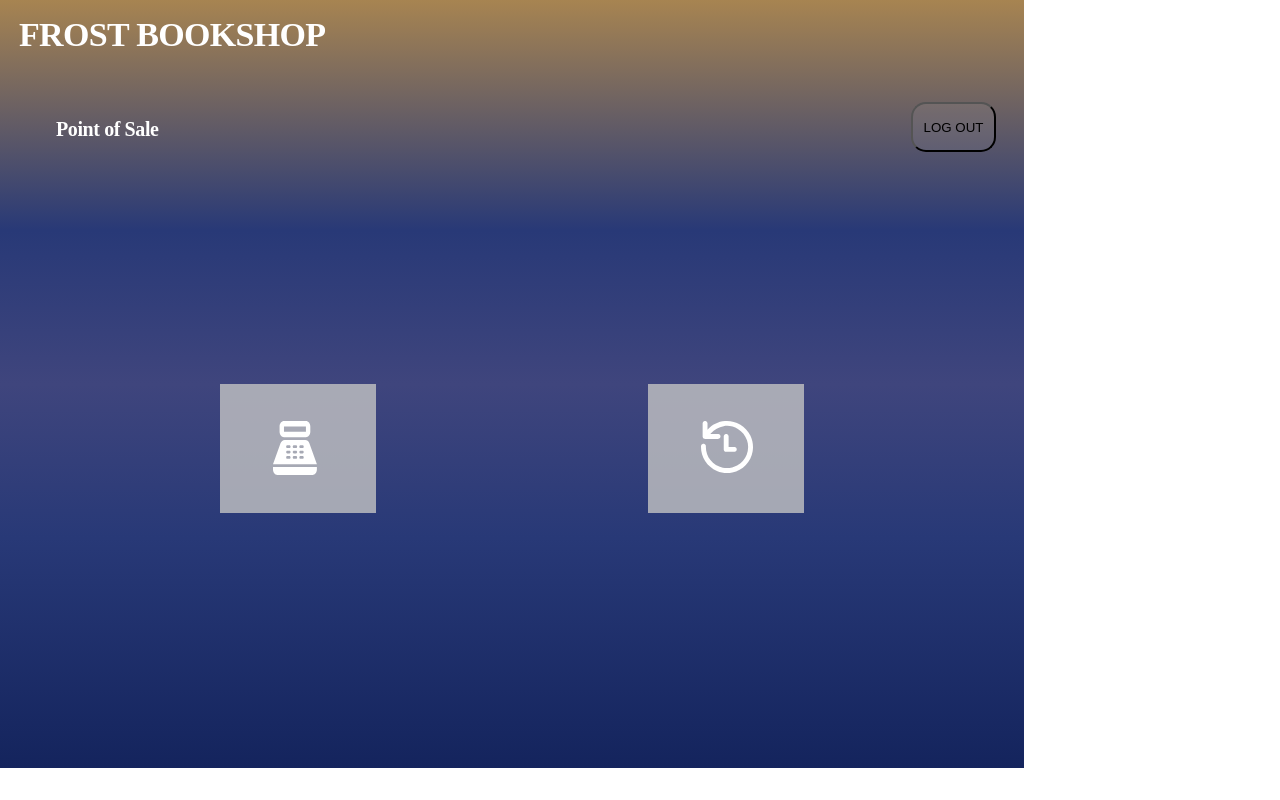
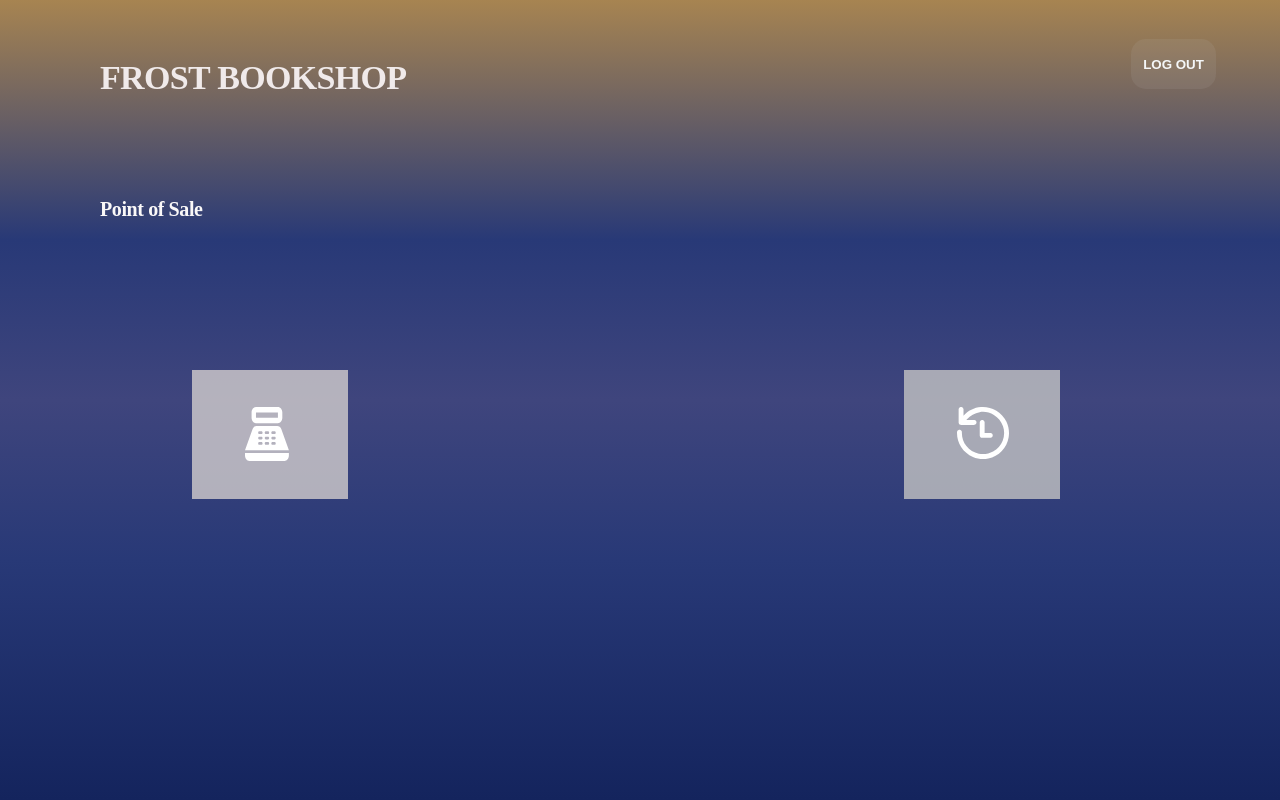
Before and after one commit to munteanurazvanandrei/Bookshop-Management-App, a React (Create React App) app in the folder client/: page /manager in a window 1280 px wide. Built offline with nearby package versions, Linux system fonts and the light colour scheme.

Commit message:
made changes

```diff
--- a/client/src/App.js
+++ b/client/src/App.js
@@ -2,7 +2,8 @@ import './App.css';
 import LandingPage from './Components/LandingPage/LandingPage';
 import { Route,Routes } from 'react-router-dom';
 import EmployeeDashboard from './Components/Employee/Dashboard/EmployeedDashboard';
-// import ManagerDashboard from './Components/Manager/Dashboard/ManagerDashboard';
+//  import EmployeeDashboard from './Components/Employee/Dashboard/EmployeedDashboard';
+
 
 function App() {
   return (
--- a/client/src/Components/Employee/Dashboard/employeeDashboard.css
+++ b/client/src/Components/Employee/Dashboard/employeeDashboard.css
@@ -3,8 +3,10 @@
 .employee-dashboard {
   display: flex;
   position: relative;
-  width: 1024px;
-  height: 768px;
+  width: 100vw;
+  height: 100vh;
+  margin: 0%;
+
   background: linear-gradient(
     180deg,
     rgb(167, 132, 81) 0%,
@@ -16,11 +18,12 @@
   /* ...more css */
 }
 .employee-dashboard-heading {
+
   position: absolute;
   width: 382px;
   height: 78px;
-  left: 19px;
-  top: -4px;
+  left: 100px;
+  top: 39px;
 
   /* Header 1 */
   font-family: "Work Sans";
@@ -33,16 +36,16 @@
   text-align: center;
   letter-spacing: -0.02em;
 
-  color: #ffffff;
+  color: #f0eaea;
 }
 .pointofsale-title {
-  /* Point of Sale */
+
 
   position: absolute;
   width: 122px;
   height: 23px;
-  left: 56px;
-  top: 118px;
+  left: 100px;
+  top: 198px;
 
   font-family: "Work Sans";
   font-style: normal;
@@ -54,19 +57,17 @@
   text-align: center;
   letter-spacing: -0.02em;
 
-  color: #ffffff;
+  color: #faf8f8;
 }
-.make-a-sale{
-  /* Rectangle 32 */
+.make-a-sale {
 
   position: absolute;
   width: 156px;
   height: 129px;
-left: 220px;
-top: 50%;
+  left: 192px;
+  top: 370px;
 
-background: rgba(196, 196, 196, 0.8);
-
+  background: rgba(211, 205, 205, 0.8);
 }
 .sales-history {
   /* Rectangle 32 */
@@ -75,12 +76,11 @@ position: absolute;
   width: 156px;
   height: 129px;
   right: 220px;
-top: 50%;
+  top: 370px;
 
   background: rgba(196, 196, 196, 0.8);
-
 }
-.make-sale-telephone{
+.make-sale-telephone {
   /* Vector */
 
   position: absolute;
@@ -90,25 +90,25 @@ top: 28.68%;
   bottom: 29.46%;
 }
 
-.sales-history-svg{
+.sales-history-svg {
   position: absolute;
   left: 34%;
   right: 41%;
   top: 28.68%;
   bottom: 29.46%;
 }
-.button{
+.button {
   /* Rectangle 7 */
-
+  font-weight: 700;
   position: absolute;
   width: 85px;
   height: 50px;
-left: 911px;
-top: 102px;
-
+  left: 1131px;
+  top: 39px;
+  color: rgb(245, 247, 248);
   background: rgba(196, 196, 196, 0.1);
   border-radius: 15px;
-
+  border: none;
 }
 
 .employee-dashboard div p {
```
Also changed, not shown: client/src/Components/Manager/Dashboard/managerDashboard.css (+40 -47 lines), client/src/Components/Manager/managerDesktop.css (deleted, +0 -15 lines), 1 other file (tests, documents, lock files or other folders). Lines whose indentation alone changed are shown as unchanged.
